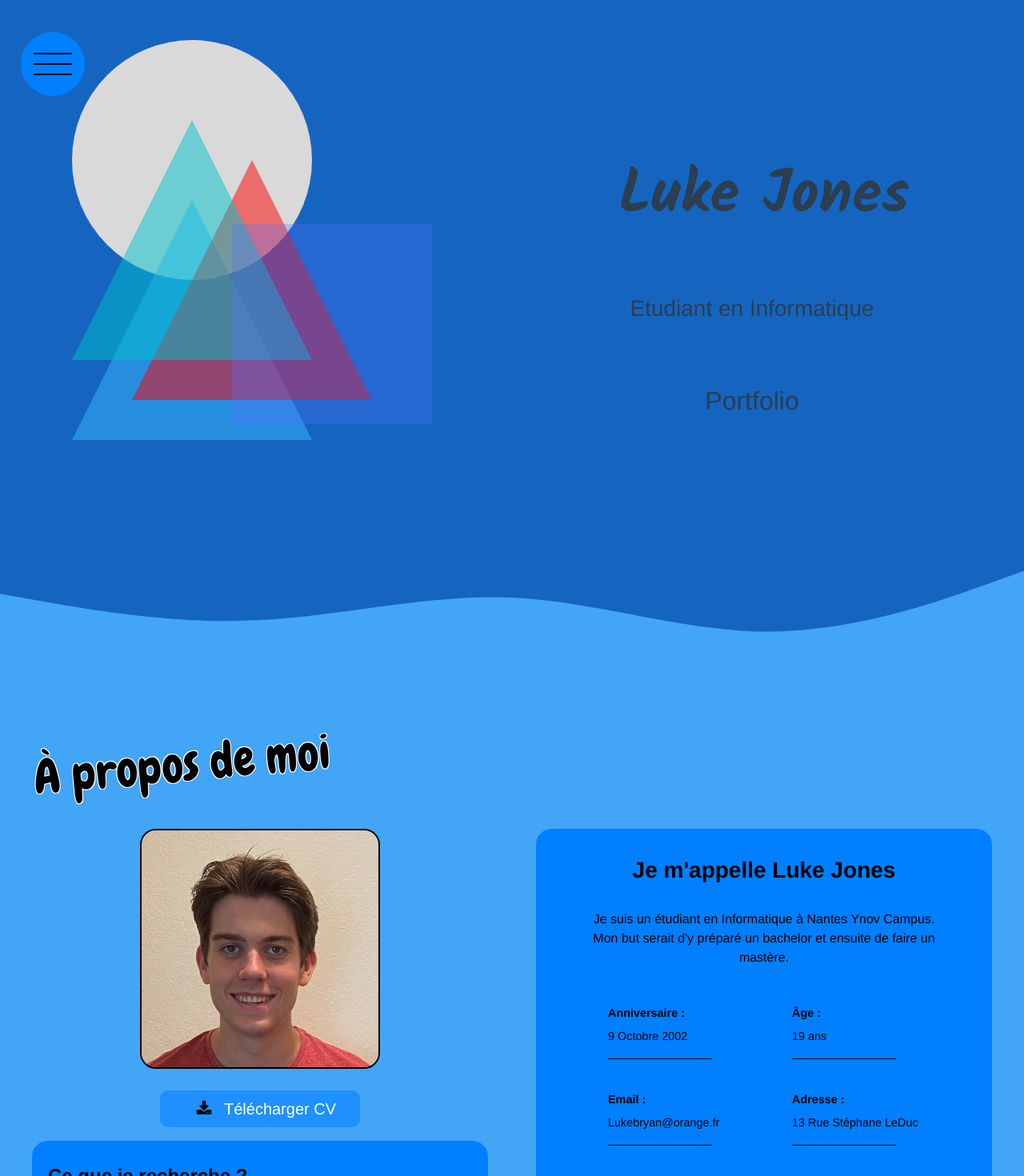
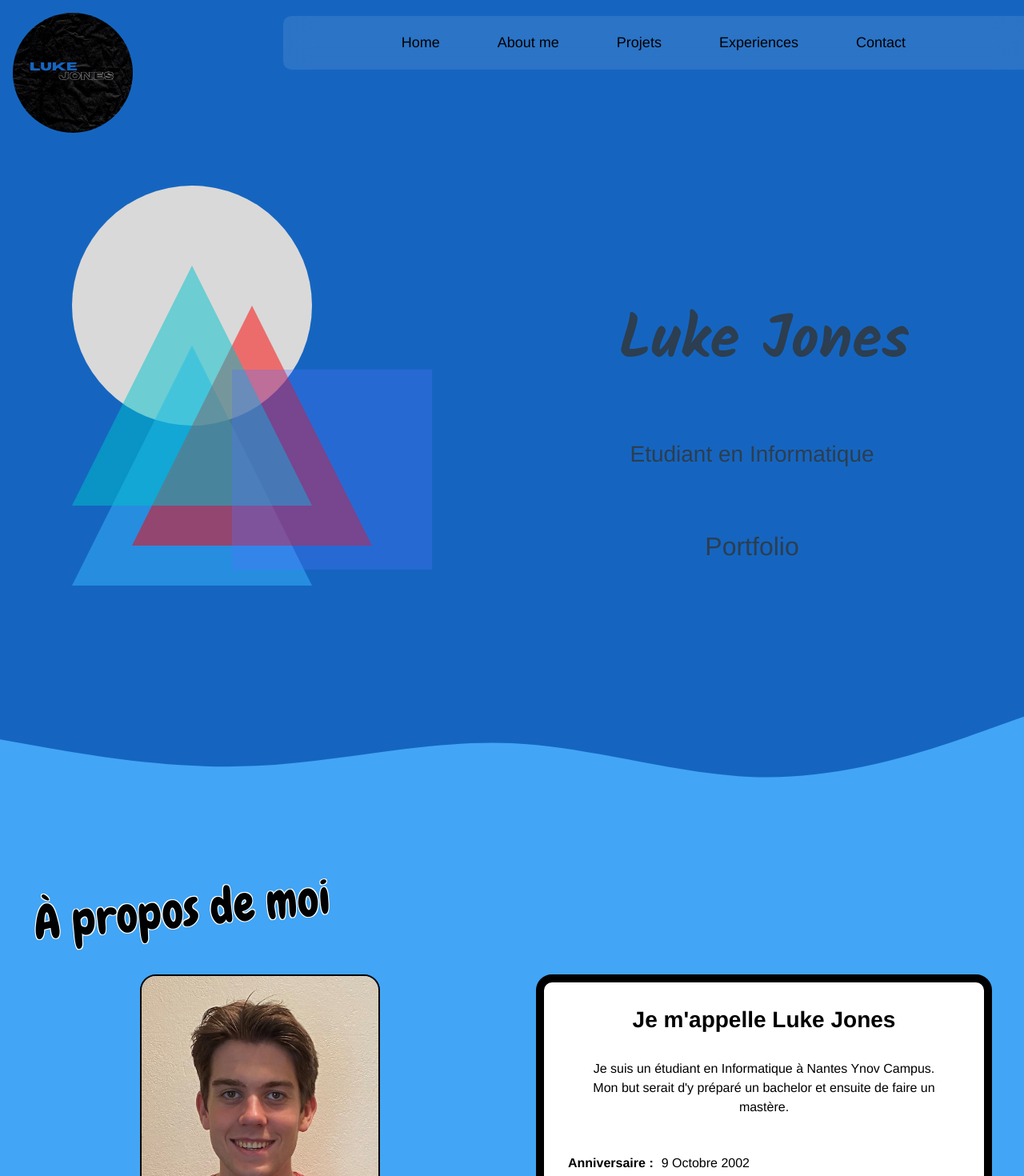
Before and after one commit to Luke859/Portfolio-luke, a Vue app: page /Contact in a window 1280 px wide. Shown: the top 1470 px of the page at 80% size. Built offline with nearby package versions, Linux system fonts and the light colour scheme.

Commit message:
mise à jour de la navbar + modification de la section about et contact

```diff
--- a/index.html
+++ b/index.html
@@ -2,7 +2,7 @@
 <html lang="en">
   <head>
     <meta charset="UTF-8" />
-    <link rel="icon" href="/luke.ico" />
+    <link rel="icon" href="/lj.ico" />
     <meta name="viewport" content="width=device-width, initial-scale=1.0" />
     <title>Luke Jones - Portfolio</title>
     <!-- <script src="https://www.google.com/recaptcha/api.js?onload=vueRecaptchaApiLoaded&render=explicit" async defer></script>
@@ -12,5 +12,6 @@
   <body>
     <div id="app"></div>
     <script type="module" src="/src/main.js"></script>
+    <script type="module" src="/src/nav.js" defer></script>
   </body>
 </html>
--- a/src/App.vue
+++ b/src/App.vue
@@ -8,7 +8,6 @@ import Contact from './views/Contact.vue';
 </script>
 
 <template>
-
 <link href="https://fonts.googleapis.com/css2?family=Amatic+SC&display=swap" rel="stylesheet">
 <link href="https://fonts.googleapis.com/css2?family=Press+Start+2P&display=swap" rel="stylesheet">
 <link href="https://fonts.googleapis.com/css2?family=Chewy&display=swap" rel="stylesheet">
--- a/src/components/Navbar.vue
+++ b/src/components/Navbar.vue
@@ -3,15 +3,15 @@
 </script>
 
 <template>
-  <div id="allTheNav">
-    <input type="checkbox" id="navi-toggle" class="checkbox" />
-    <label for="navi-toggle" class="button">
-      <span class="icon">&nbsp;</span>
-    </label>
-    <div class="background">&nbsp;</div>
-
-    <nav class="nav">
-      <ul class="list">
+  <header class="primary-header">
+    <button class="nav-toggle" aria-controls="primary-navigation" aria-expanded="false">
+      <span class="sr-only">Menu</span> <!-- caché visuelement !-->
+    </button>
+    <div class="logo">
+      <img src="../assets/Jeux.png">
+    </div>
+    <nav>
+      <ul class="primary-navigation" data-visible="false">
         <li><router-link to="/">Home</router-link></li>
         <li><router-link to="/about">About me</router-link></li>
         <li><router-link to="/Projets">Projets</router-link></li>
@@ -19,137 +19,94 @@
         <li><router-link to="/Contact">Contact</router-link></li>
       </ul>
     </nav>
-  </div>
-
+  </header>
 </template>
 
 <style>
 
-.checkbox {
+.primary-header{
+  background: #1565c0;
+  margin: 0;
+  padding: 0;
+  display: flex;
+  justify-content: space-between;
+}
+
+.nav-toggle{
   display: none;
 }
 
-.button {
-  position: fixed;
-  background-color: rgb(0, 127, 255);
-  height: 5rem;
-  width: 5rem;
-  border-radius: 50%;
-  top: 5vh;
-  left: 2vw;
-  z-index: 2000;
-  text-align: center;
-  cursor: pointer;
+.logo{
+  margin: 1rem;
 }
 
-/* @media screen and (min-width: 700px) { */
-.background {
-  position: fixed;
-  height: 4rem;
-  width: 4rem;
+.logo img{
+  width : 150px;
+  height : 150px;
   border-radius: 50%;
-  margin-top: -10vh;
-  margin-left: -20vw;
-  background: rgb(0, 127, 255);
-  transition: transform 0.8s cubic-bezier(0.86, 0, 0.07, 1);
-}
-/* } */
-
-.nav {
-  position: fixed;
-  height: 300px;
-  top: 0;
-  right: -60vw;
-  z-index: 1500;
-  opacity: 0;
-  width: 0;
-  transition: all 0.8s;
 }
 
-.list {
-  position: flex;
-  flex-direction: column;
-  justify-content: space-between;
-  margin-top: 13%;
-  margin-left: 5%;
-  transform: translate(-50%, -50%);
+.primary-navigation {
+  display: flex;
+  gap: var(--gap, 2rem);
   list-style: none;
-  text-align: center;
-  width: 8%;
+  padding: 0;
+  margin-top: 20px;
+  border-top-left-radius: 10px;
+  border-bottom-left-radius: 10px;
+  background: hsl(0 0% 100% /0.1);
+  backdrop-filter: blur(1rem);
+
 }
 
-.list a {
-  position: flex;
+.primary-navigation[data-visible="true"]{
+  transform: translateX(0%);
+}
+
+.primary-navigation a {
+  display: flex;
+  padding: 20px;
+  font-size: 18px;
   color: black;
-  font-weight: bold;
-  font-size: 175%;
+  text-decoration: none;
+
+}
+
+.primary-navigation a:hover{
+  display: flex;
+  color: white;
   text-decoration: none;
 }
 
-.list a:hover{
-  position: flex;
-  color: white;
-  border-radius: 20px;
+@media (max-width: 55em) {
+  .primary-navigation{
+    --gap: 2em;
+    position: fixed;
+    z-index:1000;
+    inset: 0 0 0 30%;
+    flex-direction: column;
+    padding: min(10vh, 10rem) 30px;
+    transform: translateX(100%);
+    transition: transform 350ms ease-out;
+  }
+
+  .nav-toggle{
+    position: fixed;
+    display: block;
+    z-index: 9999;
+    background: black;
+    border: none;
+    border-radius: 5px;
+    width: 2rem;
+    aspect-ratio: 1;
+    top: 2rem;
+    right: 2rem;
+  }
 }
 
-.checkbox:checked ~ .background {
-  transform: scale(23);
+@media (min-width: 68em) {
+  .primary-navigation{
+    padding-inline: clamp(3rem, 10vw, 10rem);
+  }
 }
-
-.checkbox:checked ~ .nav {
-  opacity: 1;
-  width: 100%;
-  right: 0;
-}
-
-.icon {
-  position: flex;
-  margin-top: 50%;
-  margin-left: 50%;
-  transform: translate(-50%, -50%);
-}
-
-.icon, .icon::before, .icon::after {
-  width: 3rem;
-  height: 2px;
-  background-color: black;
-  display: inline-block;
-}
-
-.icon::before, .icon::after {
-  content: "";
-  position: absolute;
-  left: 0;
-  transition: all 0.2s;
-}
-
-.icon::before {
-  top: -0.8rem;
-}
-
-.icon::after {
-  top: 0.8rem;
-}
-
-.button:hover icon:before {
-  top: -1rem;
-}
-
-.button:hover icon::after {
-  top: 1rem;
-}
-
-.checkbox:checked + .button .icon {
-  background-color: transparent;
-}
-
-.checkbox:checked + .button .icon::before {
-  top: 0;
-  transform: rotate(135deg);
-}
-.checkbox:checked + .button .icon::after {
-  top: 0;
-  transform: rotate(-135deg);
-}
-
 </style>
--- a/src/main.js
+++ b/src/main.js
@@ -7,7 +7,7 @@ createApp(App)
 .mount('#app')
 
 new Vue({
-    el: "#allTheNav",
+    el: ".primary-header",
     data: {
       opened: false
     }
--- /dev/null
+++ b/src/nav.js
@@ -0,0 +1,15 @@
+const primaryNav = document.querySelector(".primary-navigation");
+const navToggle = document.querySelector(".nav-toggle");
+
+
+navToggle.addEventListener('click', () => {
+    const visibility = primaryNav.getAttribute("data-visible");
+
+    if(visibility === "false"){
+        primaryNav.setAttribute("data-visible", true);
+        navToggle.setAttribute("aria-expanded", true);
+    } else {
+        primaryNav.setAttribute("data-visible", false);
+        navToggle.setAttribute("aria-expanded", false);
+    }
+});
--- a/src/views/About.vue
+++ b/src/views/About.vue
@@ -127,7 +127,7 @@
     margin: 0 auto;
     }
 
-    .s2 h1{
+    .s2-title{
     padding: 10px;
     text-align: center;
     -webkit-transform: rotate(0deg);
@@ -142,15 +142,15 @@
     grid-area: right;
     display: grid;
     align-content: center;
-    background-color: rgb(0, 127, 255);
+    background-color: white;
     border-radius: 20px;
+    padding: 15px;
+    border: 10px solid black;
 }
 
 #text {
-    width: 500px;
-    padding: 10px;
-    padding-top: 30px;
-    margin: 0 auto;
+    padding: 15px;
+    background-color: white;
     color: black;
 }
 
@@ -163,61 +163,51 @@
     color: black;
 }
 
-
-
 #info{
     display: flex;
-    width: 500px;
-    height: auto;
-    justify-content: center;
-    flex-wrap: wrap;
-    padding: 15px;
-    margin: 0 auto;
-
-    font-size: 90%;
+    flex-flow: column wrap;
+    justify-content: space-between;
+    background-color: white;
+    /* align-items:center; */
 }
 
 #info .list{
     display: flex;
-    justify-content: center;
-    width: 130px;
-    height: auto;
+    gap: 10px;
     border-bottom: 1px solid black;
-    margin-left: 100px;
-    margin-top: 40px;
+    padding: 15px;
+    width: 300px;
+    align-items: center;
+    margin-bottom: 5px;
+
 }
 
 #info .list label{
     display: flex;
-    justify-content: left;
     font-weight: bold;
     color: black;
+    margin-bottom: 0px;
 }
 
 #info .list p{
     display: flex;
-    justify-content: left;
-    width: 200px;
     color: black;
+    margin-bottom: 0px;
 }
 
 #info .list .apps {
     display: flex;
-    flex-wrap: nowrap;
+    list-style-type: none;
+    font-size: 20px;
 }
 
-.reseaux > li {
-    justify-content: center;
-    align-items: center;
+.apps li a:hover{
+    color: rgb(0, 127, 255);
     list-style-type: none;
-    font-size: 10px;
-    padding-top: 10px;
-    margin: 0 auto;
 }
 
-.reseaux li a:hover{
-    color: white;
-}
+
+/* Côté gauche de ma section */
 
 .left-block{
     grid-area: left;
@@ -255,7 +245,8 @@
 
 .left-block .find {
     position: flex;
-    background-color: rgb(0, 127, 255);
+    background-color: white;
+    border: 10px solid black;
     margin-top: 20px;
     border-radius: 20px;
     padding: 20px;
--- a/src/views/Contact.vue
+++ b/src/views/Contact.vue
@@ -21,7 +21,7 @@
                     <h3>Informations</h3>
                     <p>Si vous avez plus de questions n'hésiter pas à me contacter</p>
                     <div class="info">
-                        <li><a class="fa fa-phone" ></a> +33 671771971</li>
+                        <li><a class="fa fa-phone" ></a> 06 71 77 19 71</li>
                         <li><a class="fa fa-envelope" ></a> lukebryan@orange.fr</li>
                         <li><a class="fa fa-map-marker" ></a> 13 Rue Stéphane LeDuc, Nantes 44100</li>
                     </div>
@@ -113,15 +113,13 @@
 }
 
 #submit-btn{
-    margin-top: 10px;
-    width: 20%;
-    padding-top: 10px;
-    padding-bottom: 10px;
+    margin-top: 17px;
+    padding: 10px;
     border: none;
+    border-radius: 10px;
     background-color: black;
     color: white;
     float: left;
-    border-radius: 10px;
 }
 
 #submit-btn:hover{
@@ -131,8 +129,6 @@
 .contact-text{
     grid-area: right;
     background-color: white;
-    display: grid;
-    display: block;
     padding: 40px;
     border-radius: 10px;
     margin-bottom: 30px;
@@ -165,8 +161,6 @@
 }
 
 .reseaux > li {
-    justify-content: center;
-    align-items: center;
     list-style-type: none;
     font-size: 50px;
     padding-top: 10px;
```
Also changed, not shown: src/assets/Jeux.png (added), 1 other file (tests, documents, lock files or other folders).
